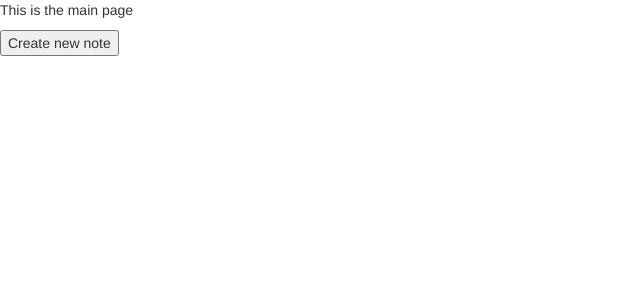
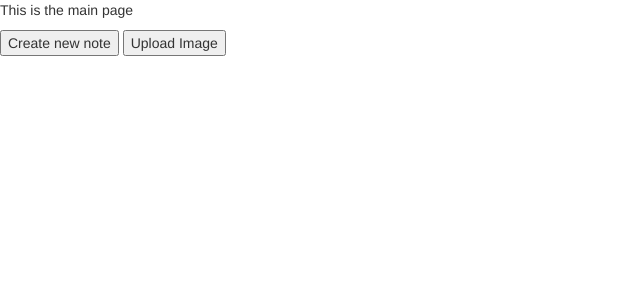
Before and after one commit to Joaquin808/WebServer, a Flask app: page /main in a window 1280 px wide. Shown: the top 300 px of the page, without its empty margins (0-640 px from the left). Run offline with Flask 2, Linux system fonts and the light colour scheme; some libraries are stand-ins or nearby versions.

Commit message:
Started working on image uploading

```diff
--- a/Python/controllers/page_controller.py
+++ b/Python/controllers/page_controller.py
@@ -13,3 +13,7 @@ def route(app):
     @app.route("/newNote", methods=["GET"])
     def note():
         return render_template("new_note.html")
+
+    @app.route("/image", methods=["GET"])
+    def image():
+        return render_template("upload_image.html")
--- a/Python/static/JavaScript/main.js
+++ b/Python/static/JavaScript/main.js
@@ -32,3 +32,8 @@
 function NewNote(){
 	window.location.href = "http://10.0.0.141:5000/newNote";
 }
+
+document.getElementById("imageButton").addEventListener("click", NewImage);
+function NewImage(){
+	window.location.href = "http://10.0.0.141:5000/image";
+}
--- a/Python/templates/main.html
+++ b/Python/templates/main.html
@@ -18,6 +18,8 @@
 		<p>This is the main page</p>
 
 		<button id="createButton" onclick="NewNote()">Create new note</button>
+
+		<button id="imageButton">Upload Image</button>
 
 		<!--Where all of the notes will be displayed at-->
 		<div id="noteView">
--- a/Python/templates/new_note.html
+++ b/Python/templates/new_note.html
@@ -9,7 +9,7 @@
 		<input id="noteName"> </input>
 
 		<h4>Note Content:</h4>
-		<input id="noteContent"> </input>
+		<textarea wrap="soft"  id="noteContent"> </textarea>
 
 		<button id="sendNote">Create Note</button>
 	</body>
```
